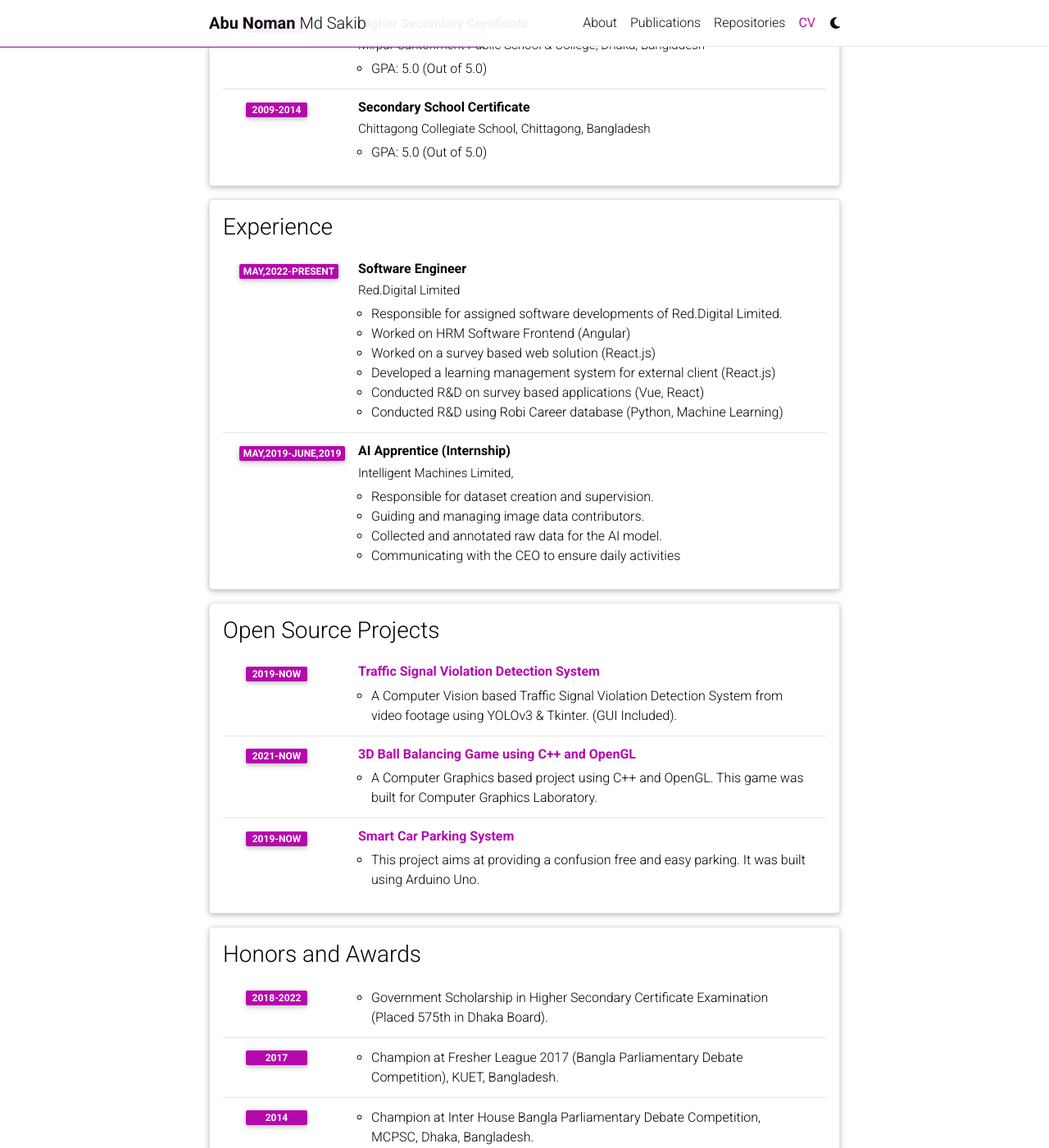
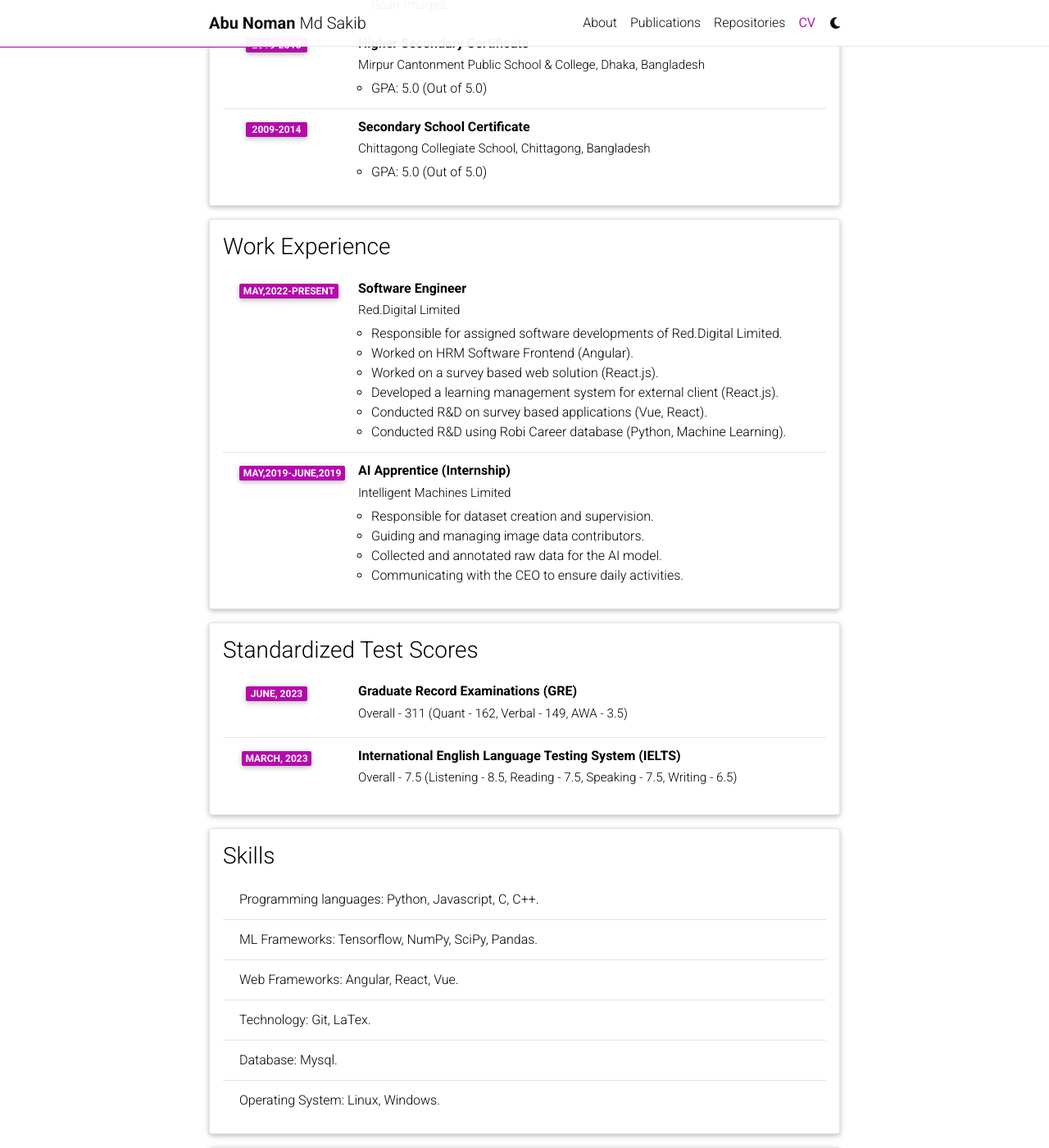
Before and after one commit to NaJaeMin92/NaJaeMin92.github.io, a Jekyll site: the page built from _pages/cv.md, in a window 1280 px wide and 1400 px high, scrolled down 575 px. Shown: the whole window at 82% size. Built offline with Jekyll 4.4.1, drawn with Linux system fonts in a browser that asks for light colours; comment, search, counter and statistics services are not loaded; a style sheet for code colours, icons or effects is not loaded; some of the changed text lies outside the part shown.

Commit message:
cv completion

```diff
--- a/_data/cv.yml
+++ b/_data/cv.yml
@@ -15,6 +15,7 @@
       institution: Khulna University of Engineering and Technology, Khulna, Bangladesh
       year: 2017-2022
       description:
+        - "CGPA: 3.39/4.00 (Last two years CGPA: 3.66)"
         - "Thesis: Classification and Segmentation of Brain Hemorrhage from Head CT Scan Images."
     - title: Higher Secondary Certificate
       institution: Mirpur Cantonment Public School & College, Dhaka, Bangladesh
@@ -27,7 +28,7 @@
       description:
         - "GPA: 5.0 (Out of 5.0)"
 
-- title: Experience
+- title: Work Experience
   type: time_table
   contents:
     - title: Software Engineer
@@ -35,19 +36,40 @@
       year: May,2022-Present
       description:
         - Responsible for assigned software developments of Red.Digital Limited.
-        - Worked on HRM Software Frontend (Angular)
-        - Worked on a survey based web solution (React.js)
-        - Developed a learning management system for external client (React.js)
-        - Conducted R&D on survey based applications (Vue, React)
-        - Conducted R&D using Robi Career database (Python, Machine Learning)
+        - Worked on HRM Software Frontend (Angular).
+        - Worked on a survey based web solution (React.js).
+        - Developed a learning management system for external client (React.js).
+        - Conducted R&D on survey based applications (Vue, React).
+        - Conducted R&D using Robi Career database (Python, Machine Learning).
     - title: AI Apprentice (Internship)
-      institution: Intelligent Machines Limited,
+      institution: Intelligent Machines Limited
       year: May,2019-June,2019
       description:
         - Responsible for dataset creation and supervision.
         - Guiding and managing image data contributors.
         - Collected and annotated raw data for the AI model.
-        - Communicating with the CEO to ensure daily activities
+        - Communicating with the CEO to ensure daily activities.
+
+- title: Standardized Test Scores
+  type: time_table
+  contents:
+    - title: Graduate Record Examinations (GRE)
+      institution: Overall - 311 (Quant - 162, Verbal - 149, AWA - 3.5)
+      year: June, 2023
+
+    - title: International English Language Testing System (IELTS)
+      institution: Overall - 7.5 (Listening - 8.5, Reading - 7.5, Speaking - 7.5, Writing - 6.5)
+      year: March, 2023
+
+- title: Skills
+  type: list
+  contents:
+    - <span>Programming languages:</span> Python, Javascript, C, C++.
+    - <span>ML Frameworks:</span> Tensorflow, NumPy, SciPy, Pandas.
+    - <span>Web Frameworks:</span> Angular, React, Vue.
+    - <span>Technology:</span> Git, LaTex.
+    - <span>Database:</span> Mysql.
+    - <span>Operating System:</span> Linux, Windows.
 
 - title: Open Source Projects
   type: time_table
@@ -78,19 +100,47 @@
         - Champion at Inter House Bangla Parliamentary Debate Competition, MCPSC, Dhaka, Bangladesh.
         - Semifinalist at Inter Cantonment Public Bangla Parliamentary Debate Competition, Bangladesh.
 
-- title: Academic Interests
-  type: nested_list
+- title: Leadership and Volunteering Activities
+  type: time_table
   contents:
-    - title: Topic 1.
-      items:
-        - Description 1.
-        - Description 2.
-    - title: Topic 2.
-      items:
-        - Description 1.
-        - Description 2.
+    - title: Organizing Secretary
+      institution: KUET Adventure Club
+      year: 2019-2022
+      description:
+        - Conducted various activities on campus impacting 5000+ students.
+
+    - title: Assistant General Secretary
+      institution: CSE Association of KUET,
+      year: 2018-2019
+      description:
+        - Organized annual events within department along with the guidance of seniors and teachers.
+
+    - title: Organizing Volunteer
+      institution: 2nd CSE Bitfest
+      year: Sept, 2019
+
+    - title: Volunteer
+      institution: Voluntary Blood Donation Society of KUET
+      year: 2017-2018
+
+    - title: Organizing Volunteer
+      institution: BACS Regional Programming Camp
+      year: Jan, 2017
+
+# - title: Academic Interests
+#   type: nested_list
+#   contents:
+#     - title: Topic 1.
+#       items:
+#         - Description 1.
+#         - Description 2.
+#     - title: Topic 2.
+#       items:
+#         - Description 1.
+#         - Description 2.
 
 - title: Other Interests
   type: list
   contents:
-    - <u>Hobbies:</u> Hobby 1, Hobby 2, etc.
+    - <span>Sports:</span> Football/Soccer, Badminton, Cricket, Table Tennis, Pool.
+    - <span>Hobbies:</span> Traveling, Hiking, Cinematography.
```
